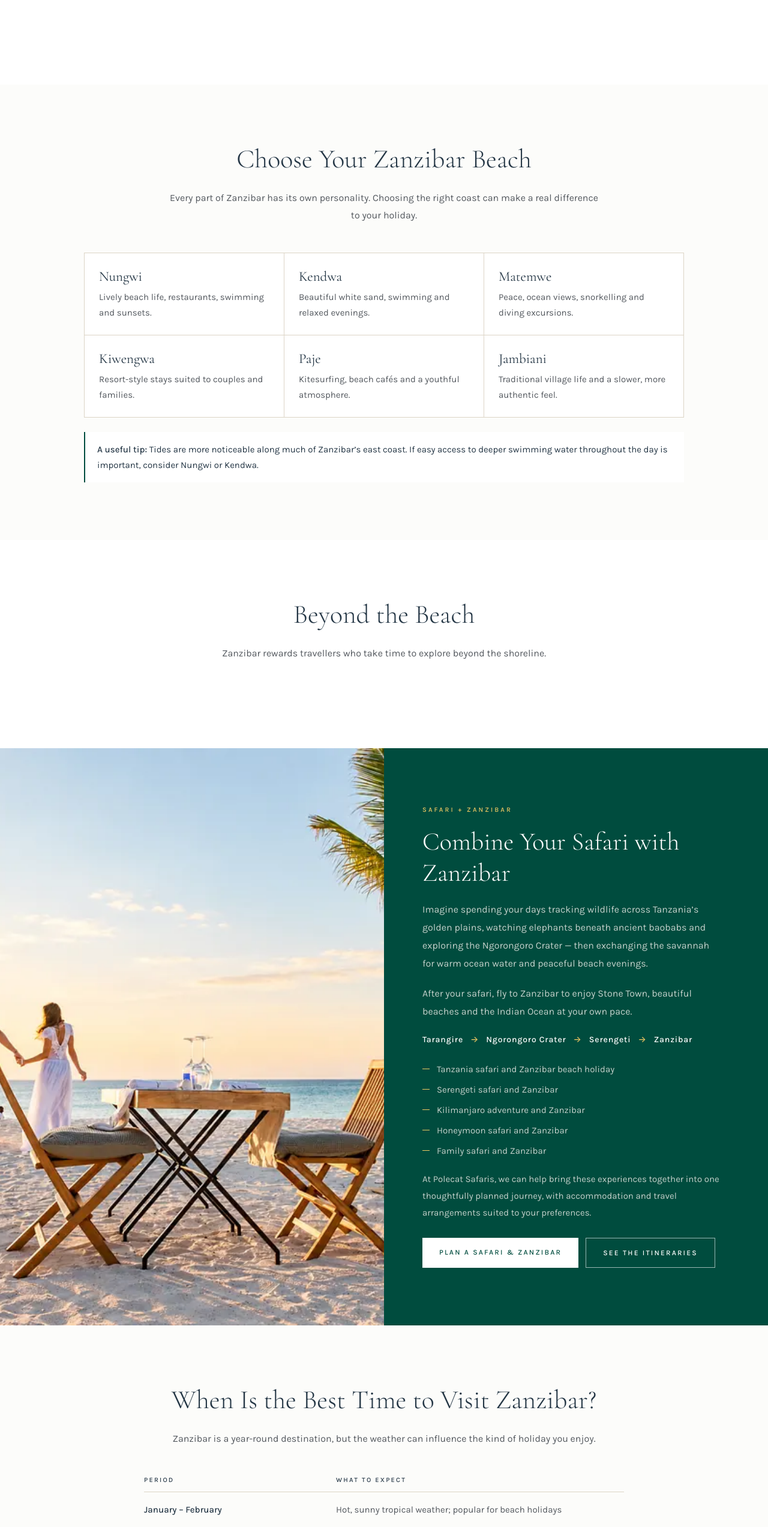
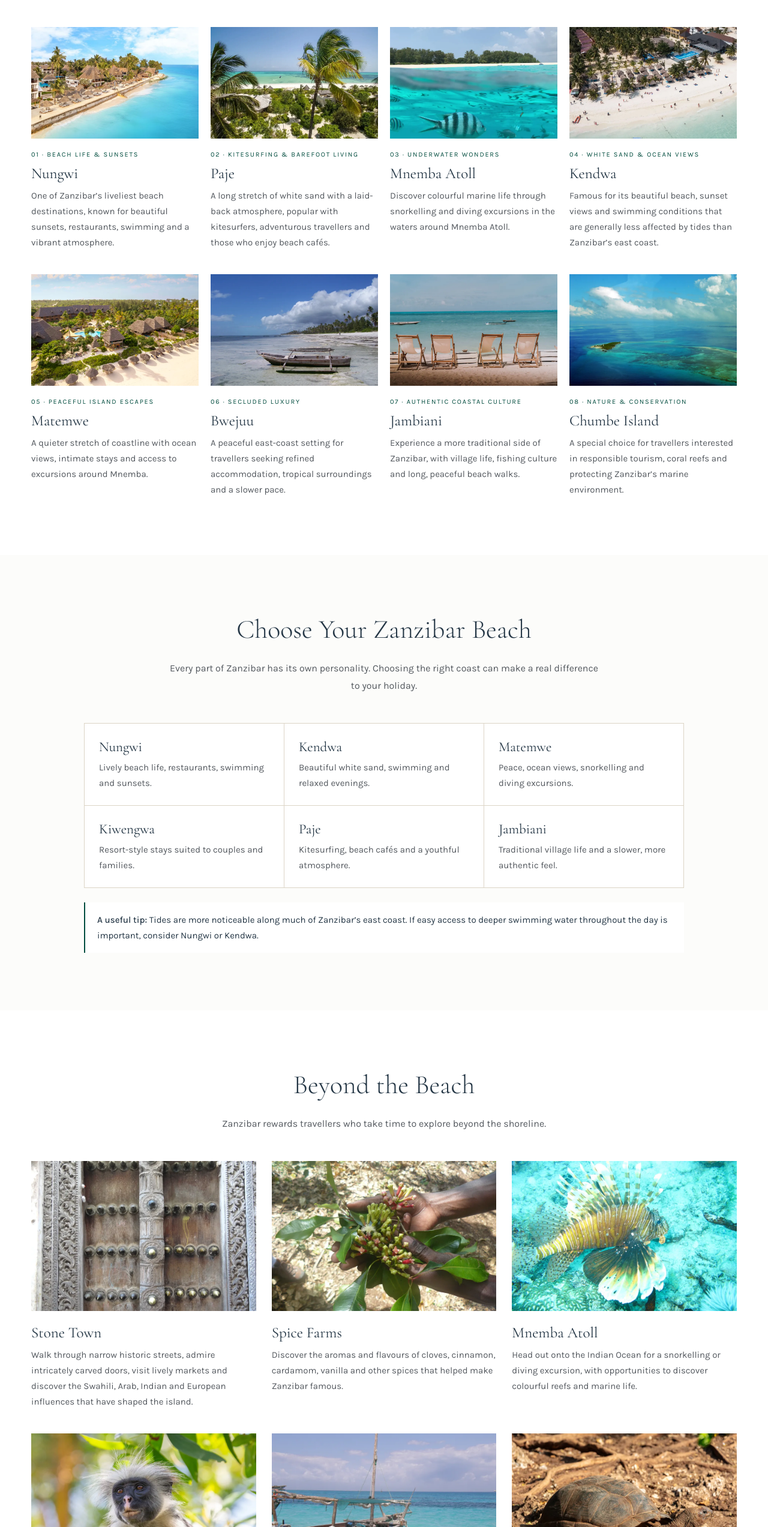
Before and after one commit to BrightonMboya/Polecat, an Astro site in the folder apps/main/: page /zanzibar-travel-guide in a window 1280 px wide. Shown: the part 1238-3783 px from the top of the page at 60% size. Built offline with nearby package versions, Linux system fonts and the light colour scheme; Astro itself is replaced by a stand-in of ours.

Commit message:
zanzibar travel guide

```diff
--- a/apps/main/src/content/zanzibar.ts
+++ b/apps/main/src/content/zanzibar.ts
@@ -12,8 +12,12 @@
  *     copied into public/images as zanzibar-*.webp and cropped. Every one was
  *     chosen for the beach, not the hotel, and checked for logos;
  *   - the places no hotel shoot covers — Mnemba, Chumbe, Jozani and the rest —
- *     are openly licensed photographs from Wikimedia Commons, credited at the
- *     foot of the page as their licences require. See `credit` below.
+ *     are openly licensed photographs from Wikimedia Commons. Each one's
+ *     author, licence and source page are kept in its `credit` below. The page
+ *     no longer prints them: the credits line was removed at the user's
+ *     request on 2026-10-22, as the add-on page's were on 2026-10-04. Most of
+ *     these are CC BY or CC BY-SA, which ask for that credit — swap in the
+ *     operator's own photographs when they exist.
  *
  * Two of the document's own images are deliberately not used: a "map" that
  * labels Kendwa, Nungwi and Paje in the wrong places, and a composite of
@@ -25,7 +29,7 @@ export interface GuidePhoto {
     src: string
     srcset: string
     alt: string
-    /** Set on the Commons photographs; printed in the credits at the foot. */
+    /** Set on the Commons photographs: where each came from and under what licence. */
     credit?: { author: string; licence: string; licenceUrl: string; pageUrl: string }
 }
 
@@ -58,8 +62,79 @@ export const ZANZIBAR_INTRO = {
     ],
 }
 
-/** Filled in from the photographs on disk once each is sourced; see the header. */
-export const ZANZIBAR_REASONS: { n: string; place: string; theme: string; body: string; image: GuidePhoto }[] = []
+export const ZANZIBAR_REASONS: { n: string; place: string; theme: string; body: string; image: GuidePhoto }[] = [
+    {
+        n: '01',
+        place: 'Nungwi',
+        theme: 'Beach Life & Sunsets',
+        body: 'One of Zanzibar’s liveliest beach destinations, known for beautiful sunsets, restaurants, swimming and a vibrant atmosphere.',
+        image: photo('zanzibar-nungwi', [900], 'Thatched beach hotels along the shore at Nungwi on the northern tip of Zanzibar, turquoise water lapping the sand below them'),
+    },
+    {
+        n: '02',
+        place: 'Paje',
+        theme: 'Kitesurfing & Barefoot Living',
+        body: 'A long stretch of white sand with a laid-back atmosphere, popular with kitesurfers, adventurous travellers and those who enjoy beach cafés.',
+        image: photo('zanzibar-paje', [900, 1400], 'Looking out between palms over the white beach and shallow turquoise lagoon at Paje, kites out on the water'),
+    },
+    {
+        n: '03',
+        place: 'Mnemba Atoll',
+        theme: 'Underwater Wonders',
+        body: 'Discover colourful marine life through snorkelling and diving excursions in the waters around Mnemba Atoll.',
+        image: photo('zanzibar-mnemba', [900, 1400], 'A half-underwater view at Mnemba Atoll, with striped sergeant fish in turquoise water below and the island’s white beach and trees above the waterline', {
+                author: 'Jorge Láscar from Melbourne, Australia',
+                licence: 'CC BY-SA 2.0',
+                licenceUrl: 'https://creativecommons.org/licenses/by-sa/2.0',
+                pageUrl: 'https://commons.wikimedia.org/wiki/File:Mnemba_Island_-_Zanzibar_-_Flickr_-_Jorge_Lascar.jpg',
+            }),
+    },
+    {
+        n: '04',
+        place: 'Kendwa',
+        theme: 'White Sand & Ocean Views',
+        body: 'Famous for its beautiful beach, sunset views and swimming conditions that are generally less affected by tides than Zanzibar’s east coast.',
+        image: photo('zanzibar-kendwa', [900, 1400], 'Looking down on the wide white beach at Kendwa, swimmers in the clear shallows and parasols under the palms'),
+    },
+    {
+        n: '05',
+        place: 'Matemwe',
+        theme: 'Peaceful Island Escapes',
+        body: 'A quieter stretch of coastline with ocean views, intimate stays and access to excursions around Mnemba.',
+        image: photo('zanzibar-matemwe', [900, 1400], 'Thatched roofs among the palms behind a long, quiet beach at Matemwe on the north-east coast'),
+    },
+    {
+        n: '06',
+        place: 'Bwejuu',
+        theme: 'Secluded Luxury',
+        body: 'A peaceful east-coast setting for travellers seeking refined accommodation, tropical surroundings and a slower pace.',
+        image: photo('zanzibar-bwejuu', [900, 1400], 'A wooden outrigger canoe resting in the low-tide shallows on the east coast near Bwejuu, with a palm-lined beach behind', {
+                author: 'Chris huh',
+                licence: 'CC BY-SA 4.0',
+                licenceUrl: 'https://creativecommons.org/licenses/by-sa/4.0',
+                pageUrl: 'https://commons.wikimedia.org/wiki/File:Bwejuu,_Zanzibar.JPG',
+            }),
+    },
+    {
+        n: '07',
+        place: 'Jambiani',
+        theme: 'Authentic Coastal Culture',
+        body: 'Experience a more traditional side of Zanzibar, with village life, fishing culture and long, peaceful beach walks.',
+        image: photo('zanzibar-jambiani', [900, 1200], 'Four canvas deck chairs on the sand at Jambiani facing turquoise water, wooden fishing boats moored offshore'),
+    },
+    {
+        n: '08',
+        place: 'Chumbe Island',
+        theme: 'Nature & Conservation',
+        body: 'A special choice for travellers interested in responsible tourism, coral reefs and protecting Zanzibar’s marine environment.',
+        image: photo('zanzibar-chumbe', [900, 1400], 'An aerial view of Chumbe Island, a small wooded island ringed by pale reef in the deep blue Indian Ocean', {
+                author: 'Rob from United Kingdom',
+                licence: 'CC BY 2.0',
+                licenceUrl: 'https://creativecommons.org/licenses/by/2.0',
+                pageUrl: 'https://commons.wikimedia.org/wiki/File:Approaching_Zanzibar.jpg',
+            }),
+    },
+]
 
 export const ZANZIBAR_BEACHES = {
     heading: 'Choose Your Zanzibar Beach',
@@ -78,7 +153,68 @@ export const ZANZIBAR_BEACHES = {
 export const ZANZIBAR_BEYOND: { heading: string; body: string; items: { title: string; body: string; image?: GuidePhoto }[] } = {
     heading: 'Beyond the Beach',
     body: 'Zanzibar rewards travellers who take time to explore beyond the shoreline.',
-    items: [],
+    items: [
+        {
+            title: 'Stone Town',
+            body: 'Walk through narrow historic streets, admire intricately carved doors, visit lively markets and discover the Swahili, Arab, Indian and European influences that have shaped the island.',
+            image: photo('zanzibar-stone-town', [900, 1400], 'A close-up of a carved wooden Zanzibar door in Stone Town, with ornate floral frames and rows of brass studs', {
+                author: 'Adam Jones from Kelowna, BC, Canada',
+                licence: 'CC BY-SA 2.0',
+                licenceUrl: 'https://creativecommons.org/licenses/by-sa/2.0',
+                pageUrl: 'https://commons.wikimedia.org/wiki/File:Detail_of_Carved_Wooden_Door_-_Stone_Town_-_Zanzibar_-_Tanzania_(8841700340).jpg',
+            }),
+        },
+        {
+            title: 'Spice Farms',
+            body: 'Discover the aromas and flavours of cloves, cinnamon, cardamom, vanilla and other spices that helped make Zanzibar famous.',
+            image: photo('zanzibar-spice', [900, 1400], 'Cupped hands holding a fresh sprig of clove buds and glossy leaves on a Zanzibar spice farm', {
+                author: 'Freestylerob',
+                licence: 'Public domain',
+                licenceUrl: 'https://creativecommons.org/publicdomain/mark/1.0/',
+                pageUrl: 'https://commons.wikimedia.org/wiki/File:ZanCloves.JPG',
+            }),
+        },
+        {
+            title: 'Mnemba Atoll',
+            body: 'Head out onto the Indian Ocean for a snorkelling or diving excursion, with opportunities to discover colourful reefs and marine life.',
+            image: photo('zanzibar-mnemba-reef', [900, 1400], 'A lionfish fanning its striped fins over the coral on the reef at Mnemba Atoll', {
+                author: 'I’ve Got It On Film!',
+                licence: 'CC BY 2.0',
+                licenceUrl: 'https://creativecommons.org/licenses/by/2.0',
+                pageUrl: 'https://commons.wikimedia.org/wiki/File:Mnemba_Atoll_-_51861330922.jpg',
+            }),
+        },
+        {
+            title: 'Jozani Forest',
+            body: 'Explore Zanzibar’s natural side on a forest walk, with the chance to see the island’s famous red colobus monkeys.',
+            image: photo('zanzibar-jozani', [900, 1400], 'A Zanzibar red colobus monkey sitting among the leaves of the Jozani Forest canopy, looking out from a pale ruff of fur', {
+                author: 'Diego Delso',
+                licence: 'CC BY-SA 4.0',
+                licenceUrl: 'https://creativecommons.org/licenses/by-sa/4.0',
+                pageUrl: 'https://commons.wikimedia.org/wiki/File:Colobo_rojo_de_Zanz%C3%ADbar_(Piliocolobus_kirkii),_parque_nacional_de_la_Bah%C3%ADa_Jozani_Chwaka,_Zanz%C3%ADbar,_Tanzania,_2024-06-02,_DD_26.jpg',
+            }),
+        },
+        {
+            title: 'Safari Blue',
+            body: 'Spend a day sailing, swimming and snorkelling, with opportunities to relax on sandbanks and enjoy the beauty of the ocean.',
+            image: photo('zanzibar-safari-blue', [900, 1400], 'A traditional wooden outrigger boat moored in clear turquoise shallows near Kwale Island off Zanzibar', {
+                author: 'lazyweaver',
+                licence: 'CC BY 3.0',
+                licenceUrl: 'https://creativecommons.org/licenses/by/3.0',
+                pageUrl: 'https://commons.wikimedia.org/wiki/File:Small_island_near_Kwale_island_-_panoramio.jpg',
+            }),
+        },
+        {
+            title: 'Prison Island',
+            body: 'Take a boat trip from Stone Town to explore the island’s history and see its resident Aldabra giant tortoises.',
+            image: photo('zanzibar-prison-island', [900, 1400], 'An Aldabra giant tortoise walking over tree roots and red earth on Prison Island (Changuu)', {
+                author: 'Diego Delso',
+                licence: 'CC BY-SA 4.0',
+                licenceUrl: 'https://creativecommons.org/licenses/by-sa/4.0',
+                pageUrl: 'https://commons.wikimedia.org/wiki/File:Tortuga_gigante_de_Aldabra_(Aldabrachelys_gigantea),_isla_Changuu,_Tanzania,_2024-05-31,_DD_09.jpg',
+            }),
+        },
+    ],
 }
 
 export const ZANZIBAR_COMBINE = {
```
Also changed, not shown: apps/main/src/pages/zanzibar-travel-guide.astro (+0 -29 lines), apps/main/public/images/zanzibar-bwejuu-1400.webp (added), apps/main/public/images/zanzibar-bwejuu-900.webp (added), apps/main/public/images/zanzibar-chumbe-1400.webp (added), apps/main/public/images/zanzibar-chumbe-900.webp (added), apps/main/public/images/zanzibar-jozani-1400.webp (added), apps/main/public/images/zanzibar-jozani-900.webp (added), apps/main/public/images/zanzibar-mnemba-1400.webp (added), apps/main/public/images/zanzibar-mnemba-900.webp (added), apps/main/public/images/zanzibar-mnemba-reef-1400.webp (added), apps/main/public/images/zanzibar-mnemba-reef-900.webp (added), apps/main/public/images/zanzibar-prison-island-1400.webp (added), apps/main/public/images/zanzibar-prison-island-900.webp (added), apps/main/public/images/zanzibar-safari-blue-1400.webp (added), 5 more files.
